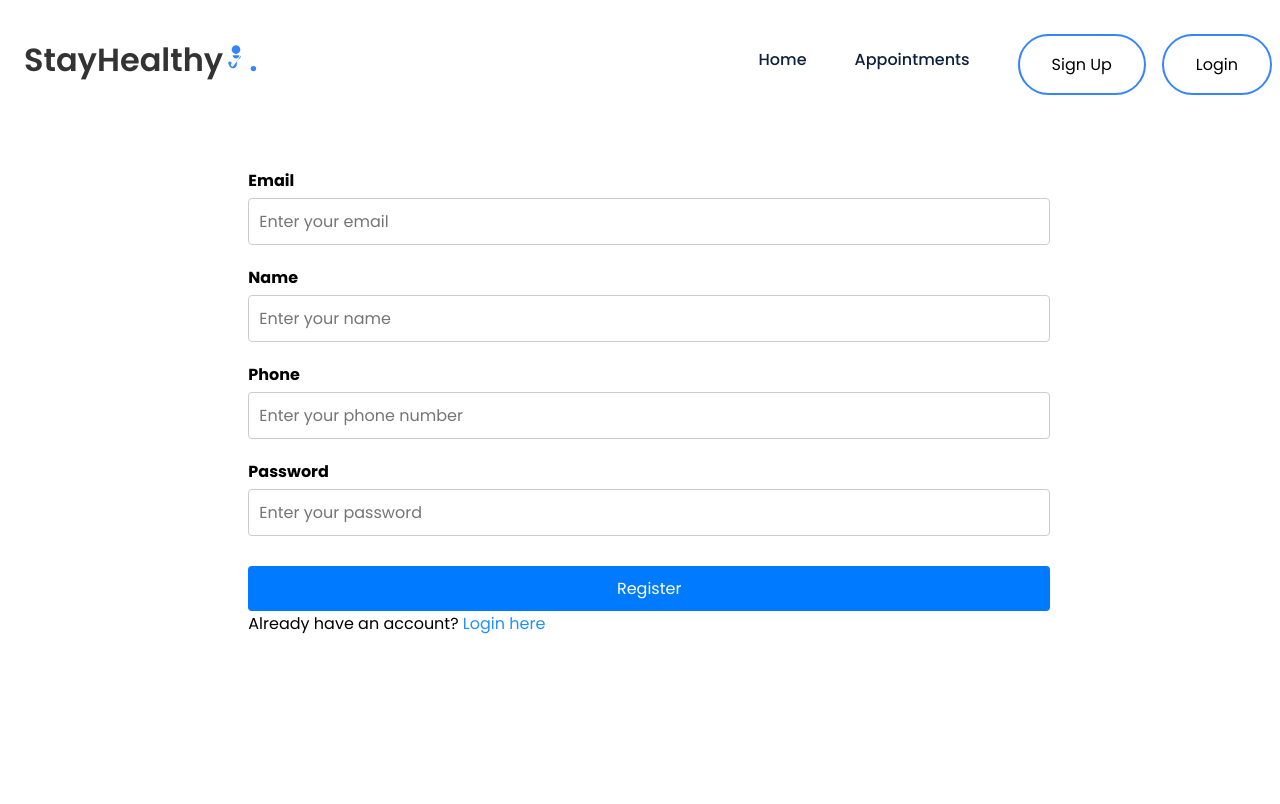
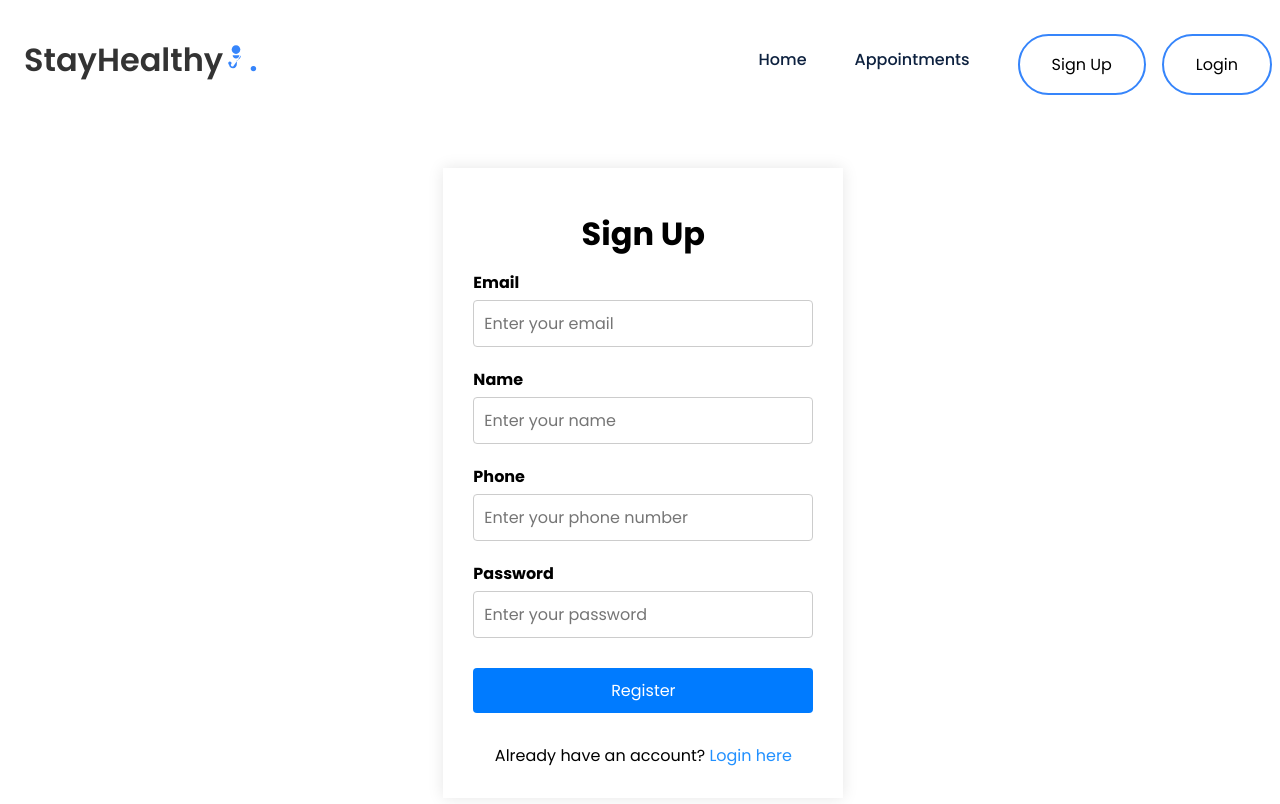
Before and after one commit to Umadevi76/test_med_app, a React (Create React App) app: page /Sign_Up/Sign_Up.html in a window 1280 px wide. Shown: the top 804 px of the page. Built offline with nearby package versions, Linux system fonts and the light colour scheme.

Commit message:
Push Frontend

```diff
--- a/src/Components/Sign_Up/Sign_Up.css
+++ b/src/Components/Sign_Up/Sign_Up.css
@@ -5,7 +5,20 @@
     padding: 40px; /* Add padding inside the container */
     margin-top: 10%; /* Set top margin as a percentage of the viewport height */
     overflow: hidden; /* Hide any overflowing content */
+   display: flex;
+   justify-content: center;
+   align-items: center;
+
 }
+
+.signup-form {
+  background-color: #fff;
+  padding: 30px;
+  border-radius: px;
+  box-shadow: 0 0 15px rgba(0, 0, 0, 0.1);
+    width: 400px;
+    margin: 0 auto;
+  }
 
 /* Styles for the password visibility icon */
 .password-visibility {
@@ -57,8 +70,8 @@
 
 /* Styles for the signup heading */
 .signup h1 {
-    margin-bottom: 20px; /* Add bottom margin to the heading */
-    text-align: center; /* Center-align text */
+    margin-bottom: 10px; /* Add bottom margin to the heading */
+    text-align: center;
     color: #3c79a7; /* Set text color */
     letter-spacing: .1em; /* Add letter-spacing between characters */
 }
@@ -82,7 +95,7 @@
 
 /* Styles for form controls in the signup form */
 .form-control {
-    width: 40%; /* Set width of form controls */
+    width: 100%; /* Set width of form controls */
     padding: 8px; /* Add padding inside form controls */
     font-size: 16px; /* Set font size */
     border: 1px solid #ccc; /* Add border with color */
@@ -103,15 +116,3 @@
     border-radius: 4px; /* Add border radius for rounded corners */
     cursor: pointer; /* Change cursor to pointer on hover */
 }
-
-/* Styles for primary button in the signup form */
-.btn-primary {
-    background-color: #007bff; /* Set background color for primary button */
-    color: #fff; /* Set text color for primary button */
-}
-
-/* Styles for danger button in the signup form */
-.btn-danger {
-    background-color: #dc3545; /* Set background color for danger button */
-    color: #fff; /* Set text color for danger button */
-}
--- a/src/Components/Sign_Up/Sign_Up.js
+++ b/src/Components/Sign_Up/Sign_Up.js
@@ -63,6 +63,7 @@ const Sign_Up = () => {
         <div className="container" >
             <div className="signup-grid">
                 <div className="signup-form">
+                    <h1 style={{textAlign: "center"}}>Sign Up</h1>
                     <form method="POST" onSubmit={register}>
                         <div className="form-group">
                             <label htmlFor="email">Email</label>
@@ -122,7 +123,7 @@ const Sign_Up = () => {
                         <button type="submit" className="btn btn-primary mt-3">
                             Register
                         </button>
-                        <p className="mt-2">
+                        <p className="signup-text mt-2">
                             Already have an account?{' '}
                             <Link to="/login" style={{ color: '#2190FF' }}>
                                 Login here
```
